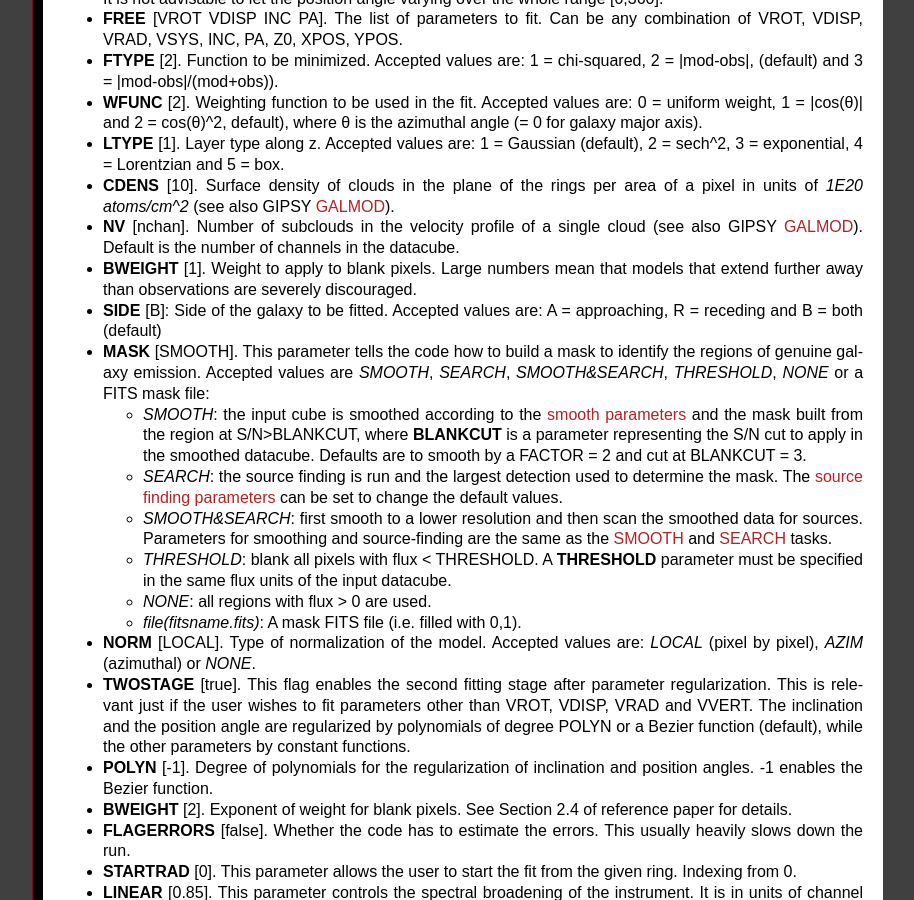
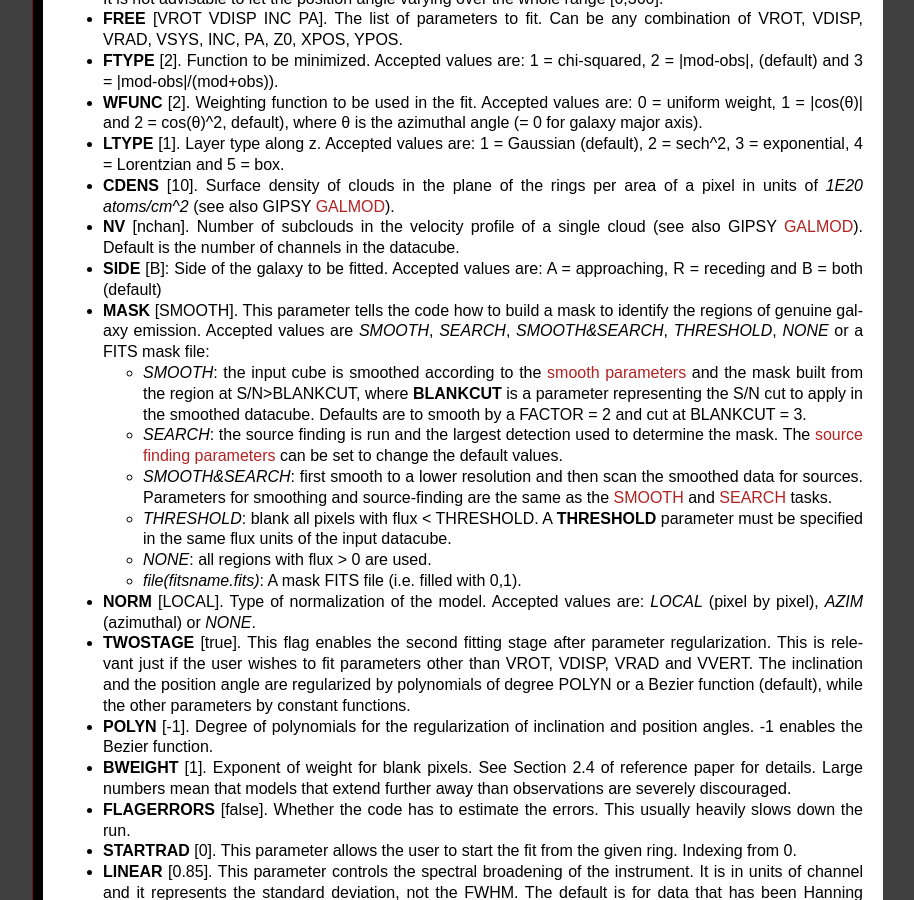
Before and after one commit to editeodoro/Bbarolo, a Sphinx documentation site: the page built from docs/source/tasks/fit3d.rst, in a window 1280 px wide and 900 px high, scrolled down 1113 px. Shown: the whole window, without its empty margins (187-1101 px from the left). Built offline with Sphinx 7.4.7, drawn with Linux system fonts in a browser that asks for light colours; formulas are drawn with MathJax 3; some of the changed lines change nothing that is shown.

Commit message:
BWEIGHT repeated twice

```diff
--- a/docs/source/tasks/fit3d.rst
+++ b/docs/source/tasks/fit3d.rst
@@ -69,8 +69,6 @@ Additional parameters to control and refine the fit. All following parameters ha
 
 * **NV** [nchan]. Number of subclouds in the velocity profile of a single cloud (see also GIPSY `GALMOD <https://www.astro.rug.nl/~gipsy/tsk/galmod.dc1>`_). Default is the number of channels in the datacube.
 
-* **BWEIGHT** [1]. Weight to apply to blank pixels. Large numbers mean that models that extend further away than observations are severely discouraged.
-
 * **SIDE** [B]: Side of the galaxy to be fitted. Accepted values are: A = approaching, R = receding and B = both (default)
 
 * **MASK** [SMOOTH]. This parameter tells the code how to build a mask to identify the regions of genuine galaxy emission. Accepted values are *SMOOTH*, *SEARCH*, *SMOOTH&SEARCH*, *THRESHOLD*, *NONE* or a FITS mask file:
@@ -93,7 +91,7 @@ Additional parameters to control and refine the fit. All following parameters ha
 
 * **POLYN** [-1]. Degree of polynomials for the regularization of inclination and position angles. -1 enables the Bezier function.
 
-* **BWEIGHT** [2]. Exponent of weight for blank pixels. See Section 2.4 of reference paper for details.
+* **BWEIGHT** [1]. Exponent of weight for blank pixels. See Section 2.4 of reference paper for details. Large numbers mean that models that extend further away than observations are severely discouraged.
 
 * **FLAGERRORS** [false]. Whether the code has to estimate the errors. This usually heavily slows down the run.
 
```
